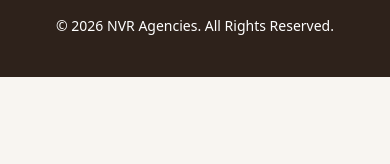
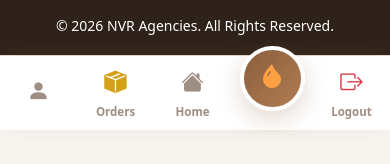
Before and after one commit to Devakumar96/NVR-Agencies-App, a plain HTML site: page my-orders.html in a window 390 px wide. Shown: the part 714-878 px from the top of the page. Drawn offline with nearby package versions, Linux system fonts and the light colour scheme; no server answers.

Commit message:
nav footer linked

```diff
--- a/my-orders.html
+++ b/my-orders.html
@@ -11,6 +11,8 @@
 
     <link href="https://cdn.jsdelivr.net/npm/bootstrap@5.3.8/dist/css/bootstrap.min.css"
           rel="stylesheet">
+           <link rel="stylesheet"
+href="https://cdn.jsdelivr.net/npm/bootstrap-icons@1.11.3/font/bootstrap-icons.min.css">
 
     <link rel="stylesheet"
           href="css/style.css">
@@ -129,8 +131,61 @@
 
     </footer>
 
+       <div class="mobile-footer">
+
+
+<a href="profile.html"
+   class="footer-item ">
+
+    <i class="bi bi-person-fill"></i>
+
+    <span></span>
+
+</a>
+
+<a href="order.html"
+   class="footer-item">
+
+    <i class="bi bi-box-seam-fill footer-orders"></i>
+
+    <span>Orders</span>
+
+</a>
+
+<a href="index.html"
+   class="footer-item">
+
+    <i class="bi bi-house-fill"></i>
+
+    <span>Home</span>
+
+</a>
+
+<a href="my-orders.html"
+   class="footer-item active">
+
+    <i class="bi bi-droplet-fill footer-products"></i>
+
+    <span></span>
+
+</a>
+
+<a href="#"
+   id="logoutBtn"
+   class="footer-item">
+
+    <i class="bi bi-box-arrow-right footer-logout"></i>
+
+    <span>Logout</span>
+
+</a>
+
+
+</div>
+
     <script type="module"
             src="js/my-orders.js"></script>
+            <script src="https://cdn.jsdelivr.net/npm/bootstrap@5.3.8/dist/js/bootstrap.bundle.min.js"></script>
 
 </body>
 
```
Also changed, not shown: order.html (+55 -1 lines), profile.html (+1 -1 lines).
